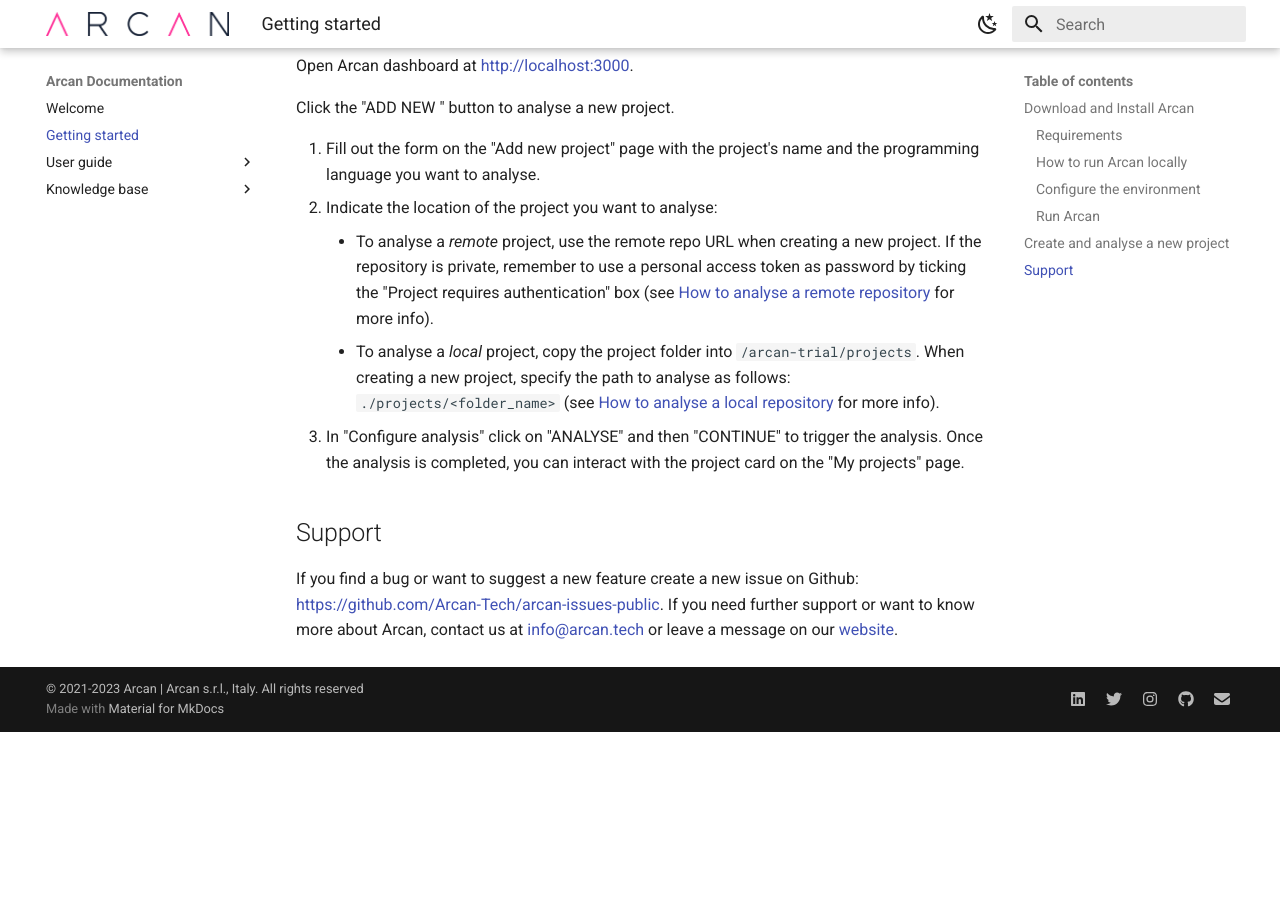
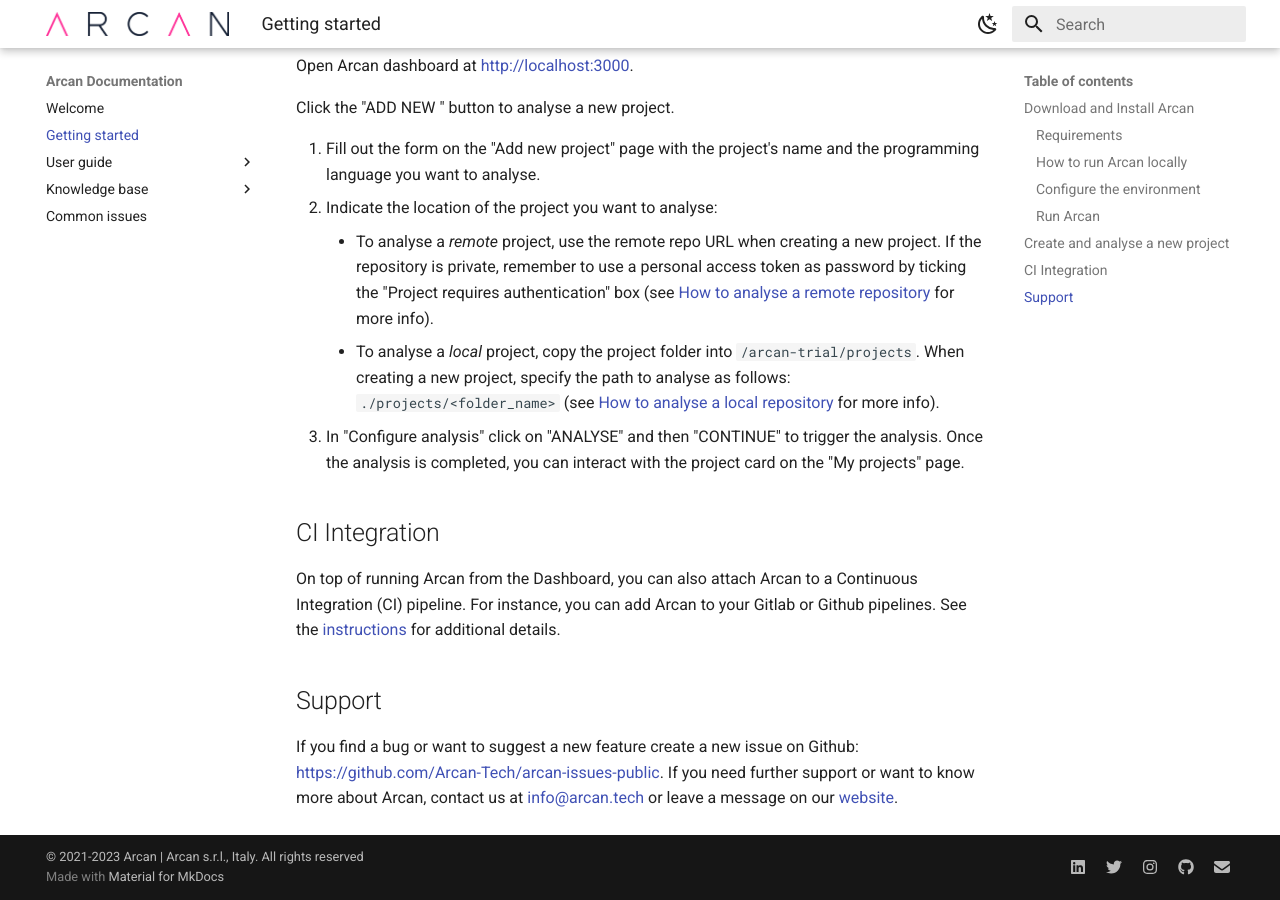
Before and after one commit to Arcan-Tech/arcan-docs, an MkDocs documentation site: the page built from docs/get_started.md, in a window 1280 px wide and 900 px high, scrolled down 987 px. Built offline with MkDocs 1.6.1 and Material for MkDocs 9.7.7, drawn with Linux system fonts in a browser that asks for light colours; the version menu is left out; before the commit the page ends 1719 px from its top, so only the background shows below that.

Commit message:
Added common issues to menu

```diff
--- a/docs/get_started.md
+++ b/docs/get_started.md
@@ -33,6 +33,10 @@
     - To analyse a *local* project, copy the project folder into `/arcan-trial/projects`. When creating a new project, specify the path to analyse as follows: `./projects/<folder_name>` (see [How to analyse a local repository](analyse_project.md#analyse-a-local-repository) for more info).
 3. In "Configure analysis" click on "ANALYSE" and then "CONTINUE" to trigger the analysis. Once the analysis is completed, you can interact with the project card on the "My projects" page.
 
+## CI Integration
+
+On top of running Arcan from the Dashboard, you can also attach Arcan to a Continuous Integration (CI) pipeline. For instance, you can add Arcan to your Gitlab or Github pipelines. See the [instructions](ci_integration.md) for additional details.
+
 ## Support
 If you find a bug or want to suggest a new feature create a new issue on Github: [https://github.com/Arcan-Tech/arcan-issues-public](https://github.com/Arcan-Tech/arcan-issues-public).
 If you  need further support or want to know more about Arcan, contact us at <info@arcan.tech> or leave a message on our [website](https://www.arcan.tech/contact/).
--- a/mkdocs.yml
+++ b/mkdocs.yml
@@ -86,3 +86,4 @@
         - 'Architectural smells': 'architectural_smells.md'
         - 'Results interpretation': 'interpretation.md'
         - 'Refactoring best pratices': 'refactoring.md'
+    - 'Common issues': 'common-issues.md'
```
Also changed, not shown: docs/ci_integration.md (+1 -1 lines).
